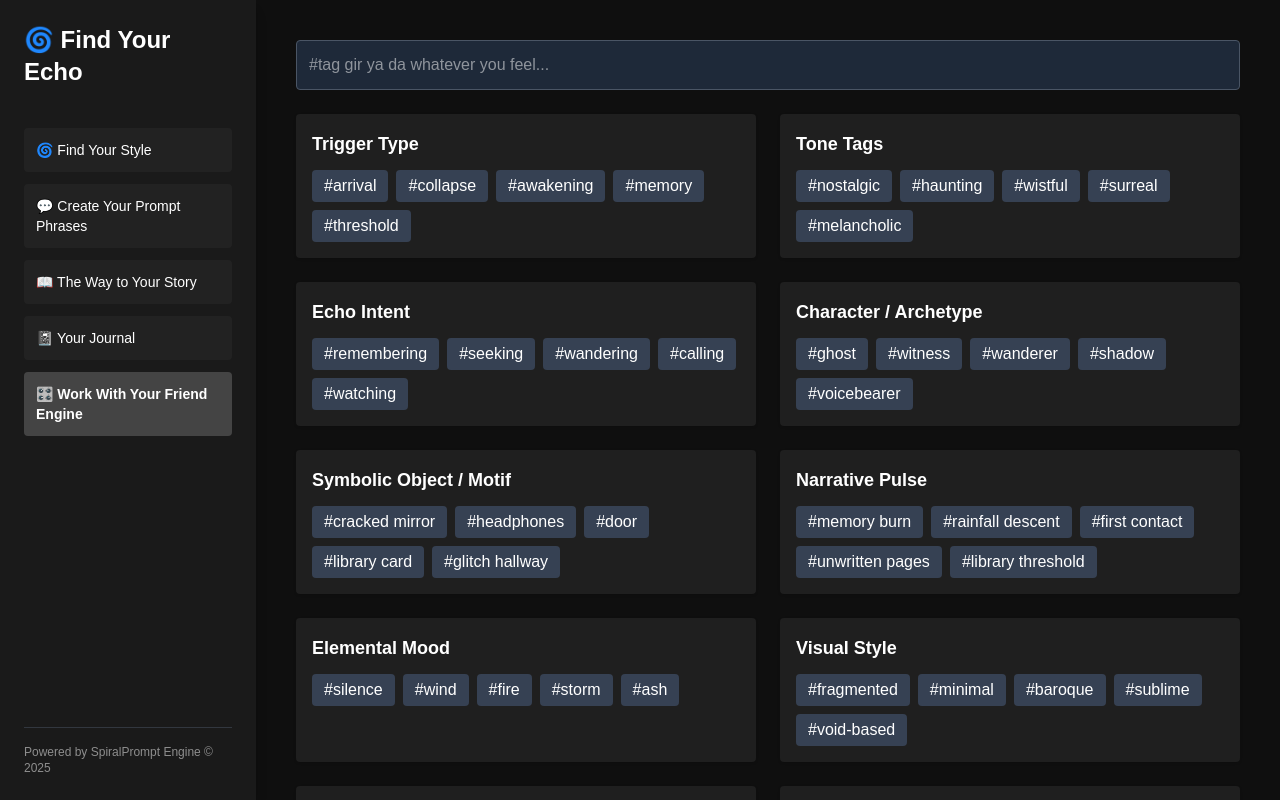
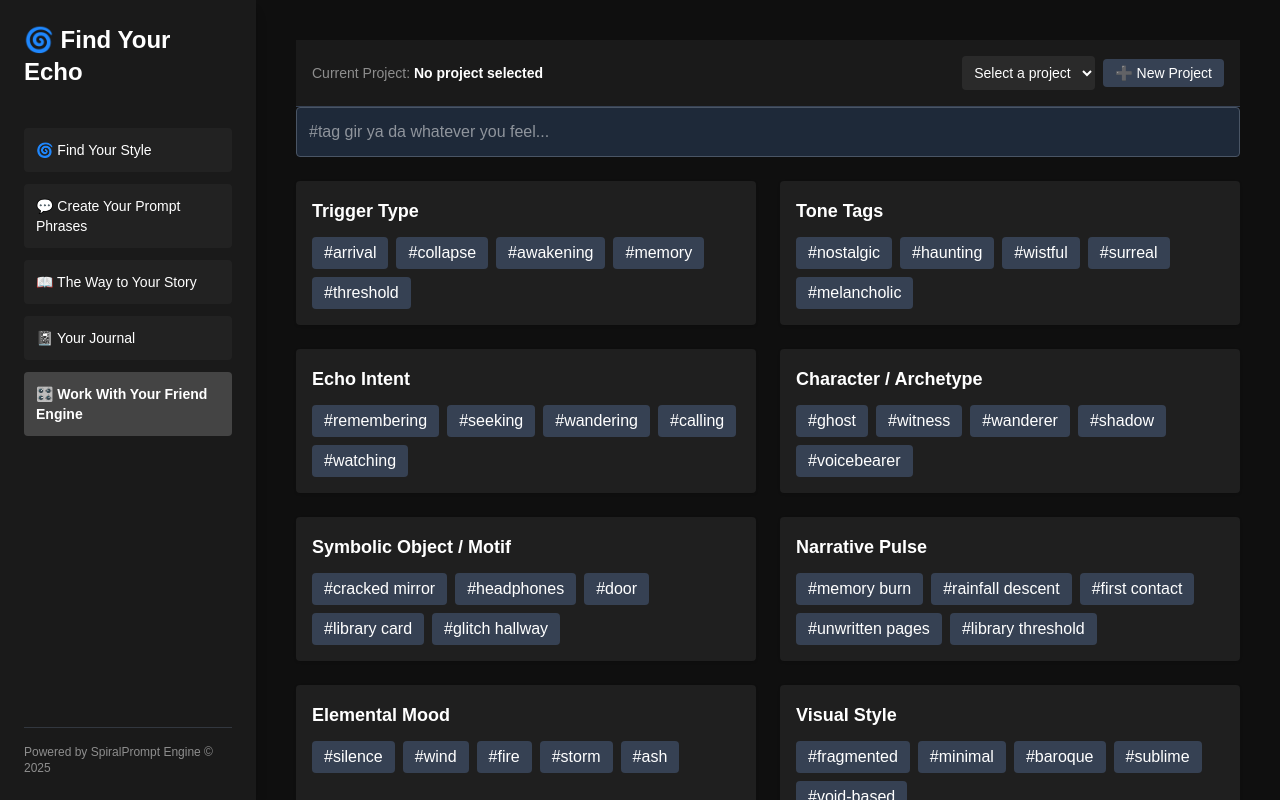
Before and after one commit to spirralcore/spiralprompt-core, a Next.js app: page / in a window 1280 px wide. Built offline with nearby package versions, Linux system fonts and the light colour scheme.

Commit message:
Update page.tsx

```diff
--- a/app/page.tsx
+++ b/app/page.tsx
@@ -1,10 +1,14 @@
 "use client";
+
 import { useState } from "react";
 import Link from "next/link";
+import { useProjects } from "@/hooks/useProjects";
+import ProjectSelector from "@/components/ProjectSelector";
 
 export default function Home() {
   const [activeTab, setActiveTab] = useState("style");
   const [selectedTags, setSelectedTags] = useState<string[]>([]);
+  const { addPhraseToProject } = useProjects();
 
   const categories = {
     "Trigger Type": ["arrival", "collapse", "awakening", "memory", "threshold"],
@@ -107,7 +111,16 @@ export default function Home() {
                 <div className="flex gap-2 pt-2">
                   <button className="px-3 py-1 rounded bg-gray-700 hover:bg-gray-600 text-sm">❤️ Like</button>
                   <button className="px-3 py-1 rounded bg-gray-700 hover:bg-gray-600 text-sm">➕ Add to Phrase Collection</button>
-                    <button className="px-3 py-1 rounded bg-gray-700 hover:bg-gray-600 text-sm">➡️ Use in Story</button>
+                  <button
+                    onClick={() =>
+                      addPhraseToProject(
+                        "The fog presses against the window. The camera tells the story. No subject speaks — only the hallway breathes."
+                      )
+                    }
+                    className="px-3 py-1 rounded bg-gray-700 hover:bg-gray-600 text-sm"
+                  >
+                    ➡️ Use in Story
+                  </button>
                 </div>
               </div>
             ))}
@@ -138,7 +151,10 @@ export default function Home() {
       </div>
 
       {/* Main Content Area */}
-      <main className="flex-1 p-10 overflow-y-auto">{renderContent()}</main>
+      <main className="flex-1 p-10 overflow-y-auto">
+        <ProjectSelector />
+        {renderContent()}
+      </main>
     </div>
   );
 }
```
Lines whose indentation alone changed are shown as unchanged.
